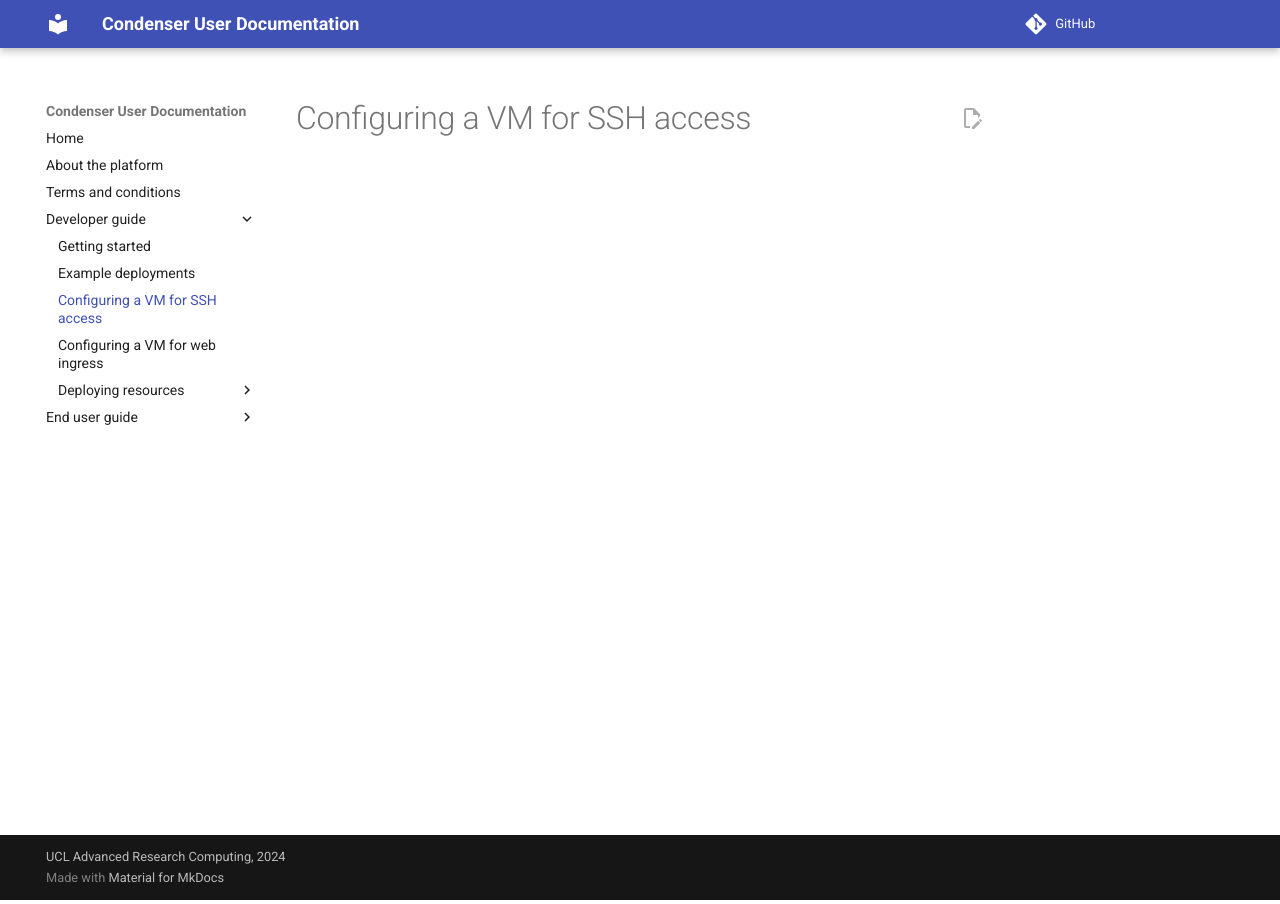
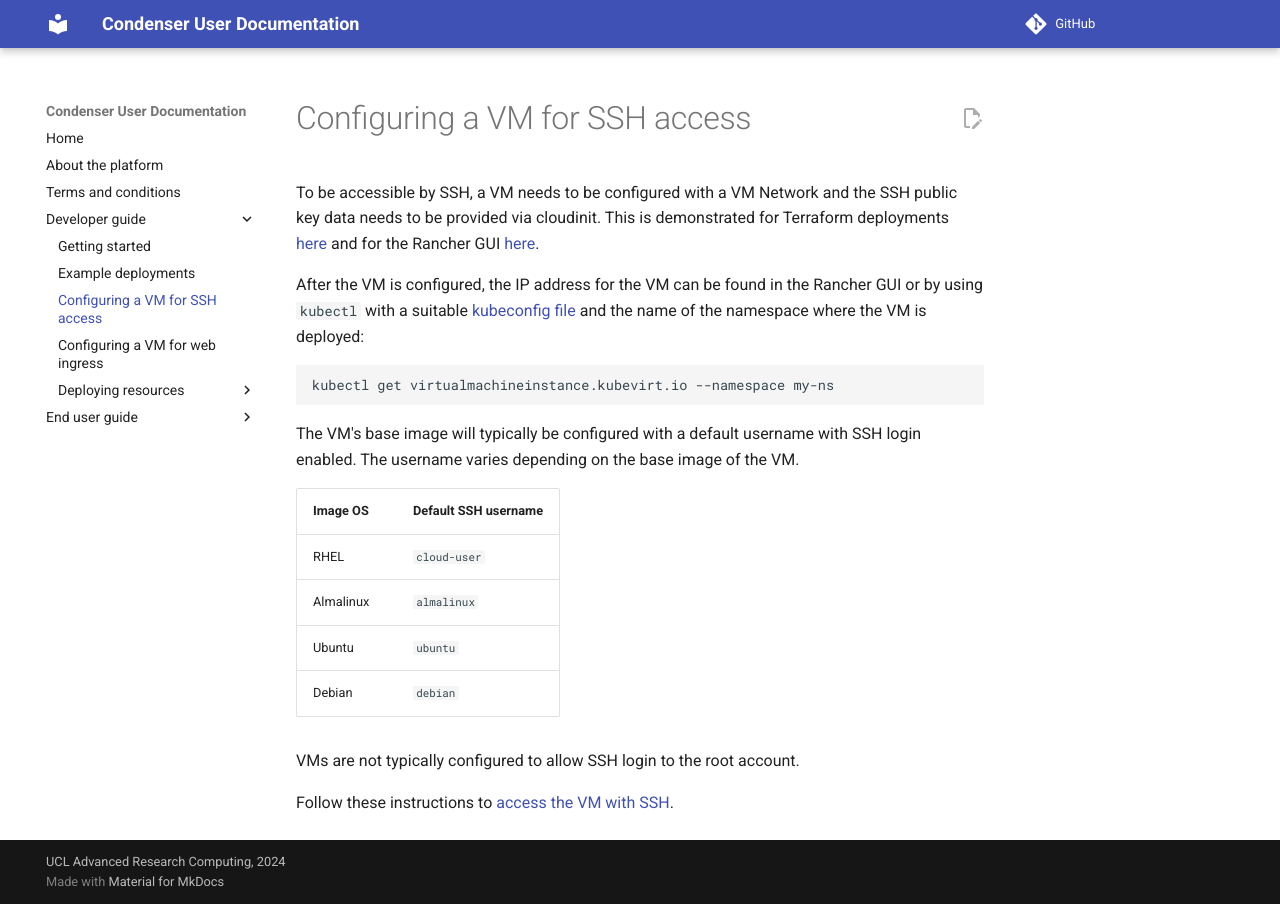
Before and after one commit to UCL-ARC/condenser-mkdocs, an MkDocs documentation site: the page built from docs/developer_guide/ssh_access.md, in a window 1280 px wide. Built offline with MkDocs 1.6.1 and Material for MkDocs 9.7.7, drawn with Linux system fonts in a browser that asks for light colours; comment, search, counter and statistics services are not loaded.

Commit message:
Instructions for configuring SSH access in general

````diff
--- a/docs/developer_guide/ssh_access.md
+++ b/docs/developer_guide/ssh_access.md
@@ -3,3 +3,30 @@ title: Configuring a VM for SSH access
 ---
 
 # Configuring a VM for SSH access
+
+To be accessible by SSH, a VM needs to be configured with a VM Network and the SSH
+public key data needs to be provided via cloudinit. This is demonstrated for Terraform
+deployments [here](./deploying_resources/deploying_terraform.md/#configure-the-vm-for-ssh-access)
+and for the Rancher GUI [here](./deploying_resources/deploying_rancher.md).
+
+After the VM is configured, the IP address for the VM can be found in the Rancher
+GUI or by using `kubectl` with a suitable [kubeconfig file](../stubs/kubeconfig.md)
+and the name of the namespace where the VM is deployed:
+
+``` sh
+kubectl get virtualmachineinstance.kubevirt.io --namespace my-ns
+```
+
+The VM's base image will typically be configured with a default username with SSH
+login enabled. The username varies depending on the base image of the VM.
+
+| Image OS  | Default SSH username |
+| :-------- | :------------------- |
+| RHEL      | `cloud-user`         |
+| Almalinux | `almalinux`          |
+| Ubuntu    | `ubuntu`             |
+| Debian    | `debian`             |
+
+VMs are not typically configured to allow SSH login to the root account.
+
+Follow these instructions to [access the VM with SSH](../end_user_guide/ssh.md).
````
